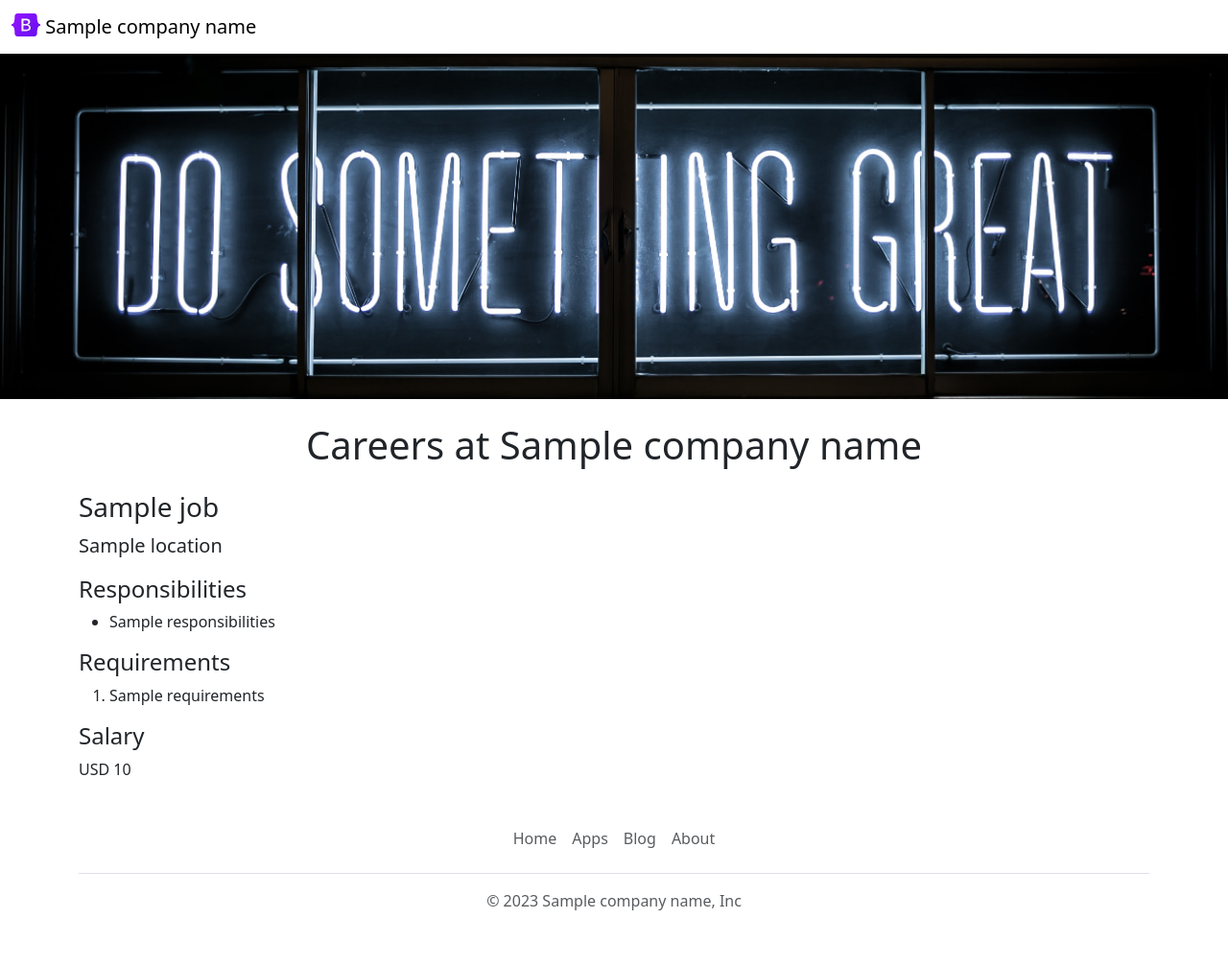
After one commit to sd614apps/careers-website, a Flask app: template templates/jobpage.html in a window 1280 px wide. The commit adds this page. Shown: the whole page at 96% size. Run offline with Flask 2, Linux system fonts and the light colour scheme; the template is opened without the code that fills it: most values are stand-ins (such as "Sample title", 1, 10 or a date in 2020).

Commit message:
Added dynamic pages for each job

```diff
--- a/app.py
+++ b/app.py
@@ -1,16 +1,16 @@
-from flask import Flask, render_template, jsonify
-from database import load_jobs_from_db
+from flask import Flask, render_template
+from database import load_jobs_from_db, load_job_from_db
 
 
 app = Flask(__name__)
-
+company_name = "SD614 Apps"
 
 @app.route("/")
 def hello_sd614apps():
   jobs = load_jobs_from_db()
   return render_template("home.html",
                          jobs=jobs,
-                         company_name="SD614 Apps")
+                         company_name=company_name)
 
 
 @app.route("/api/jobs")
@@ -19,5 +19,17 @@ def list_jobs():
   return jobs
 
 
+@app.route("/job/<id>")
+def show_job(id):
+  job = load_job_from_db(id)
+
+  if not job:
+    return "Not Found", 404
+
+  return render_template("jobpage.html",
+                        job=job,
+                        company_name=company_name)
+
+
 if __name__ == "__main__":
   app.run(host="0.0.0.0", debug=True)
--- /dev/null
+++ b/templates/banner.html
@@ -0,0 +1,9 @@
+<style>
+  #banner {
+    height: 360px;
+    width: 100%;
+    object-fit: cover;
+    margin-bottom: 16px;
+  }
+</style>
+<img class="img-fluid" id="banner" src="https://careers-website.sd614apps.repl.co/static/images/banner.jpg" />
--- /dev/null
+++ b/templates/bootstrap.html
@@ -0,0 +1,4 @@
+<meta charset="utf-8">
+<meta name="viewport" content="width=device-width, initial-scale=1">
+<title>Careers at {{company_name}}</title>
+<link href="https://cdn.jsdelivr.net/npm/bootstrap@5.3.0-alpha1/dist/css/bootstrap.min.css" rel="stylesheet" integrity="sha384-GLhlTQ8iRABdZLl6O3oVMWSktQOp6b7In1Zl3/Jr59b6EGGoI1aFkw7cmDA6j6gD" crossorigin="anonymous">
--- a/templates/jobitem.html
+++ b/templates/jobitem.html
@@ -14,6 +14,6 @@
     {% endif %}
   </div>
   <div class="col-2 padding-right:16px">
-    <a href="mailto:hello@sd614apps.com?subject=Application%20for%20{{job['title']}}&body=My%20name%3A%20%3Cyou%20name%20here%3E%0D%0A%0D%0AMy%20Resume%20link%3A%20%3Cresume%20link%3E%0D%0A%0D%0AMy%20LinkedIn%20link%3A%20%3Clinkedin%20link%3E" type="button" class="btn btn-outline-primary float-right align-middle">Apply</a>
+    <a href="/job/{{job['id']}}" type="button" class="btn btn-outline-primary float-right align-middle">Apply</a>
   </div>
 </div>
--- /dev/null
+++ b/templates/jobpage.html
@@ -0,0 +1,36 @@
+<!DOCTYPE html>
+<html>
+  <head>
+    <title>{{job.title}} - SD614 Apps Careers</title>
+    {% include 'bootstrap.html' %}
+    <link rel="icon" type="image/x-icon" href="https://careers-website.sd614apps.repl.co/static/images/careers-website-icon.ico">
+  </head>
+  <body>
+    {% include 'nav.html' %}
+    {% include 'banner.html' %}
+
+    <div class="container">
+      <h1 class="text-center mt-2 mb-4">
+        Careers at {{company_name}}
+      </h1>
+      <h3 class="mb-2">{{job.title}}</h3>
+      <p class="lead mt-0">{{job.location}}</p>
+      <h4>Responsibilities</h4>
+      <ul>
+        {% for line in job.responsibilities.split("\n") %}
+          <li>{{line}}</li>
+        {% endfor %}
+      </ul>
+      <h4>Requirements</h4>
+      <ol>
+        {% for line in job.requirements.split("\n") %}
+          <li>{{line}}</li>
+        {% endfor %}
+      </ol>
+      <h4>Salary</h4>
+      <p>{{job.currency}} {{job.salary}}</p>
+    </div>
+
+    {% include 'footer.html' %}
+  </body>
+</html>
--- a/templates/nav.html
+++ b/templates/nav.html
@@ -1,6 +1,6 @@
 <nav class="navbar shadow-sm fixed-top bg-white">
   <div class="container-fluid">
-    <a class="navbar-brand" href="#">
+    <a class="navbar-brand" href="/">
       <img src="/static/images/logo.svg" alt="Logo" width="30" height="24" class="d-inline-block align-text-top">
       {{company_name}}
     </a>
```
Also changed, not shown: database.py (+12 -0 lines), templates/home.html (+3 -13 lines).
